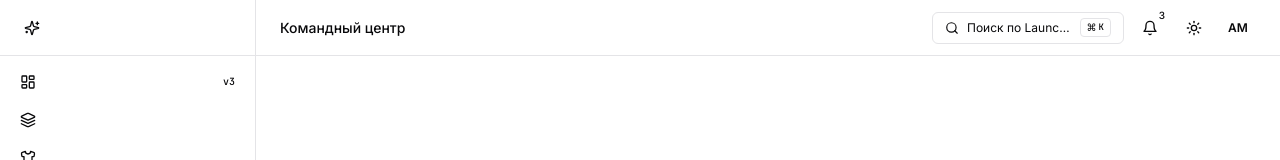
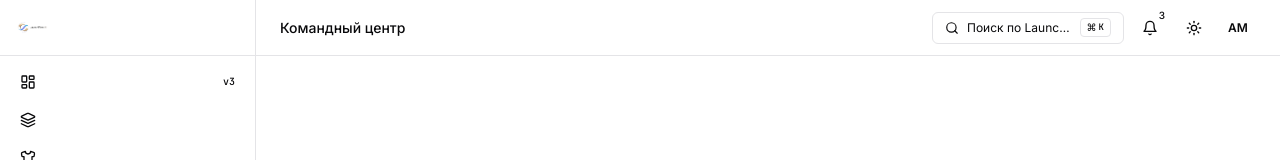
Before and after one commit to Kristine79/launchflow-ai, a React (Vite) app: page /dashboard in a window 1280 px wide. Shown: the top 160 px of the page. Built offline with nearby package versions, Linux system fonts and the light colour scheme; no server answers.

Commit message:
Add brand logo to sidebar

```diff
--- a/src/core/layout/Sidebar.tsx
+++ b/src/core/layout/Sidebar.tsx
@@ -6,11 +6,12 @@ import { useLocale } from '@/core/i18n/I18nProvider';
 import {
   LayoutDashboard, Layers, Shirt, Kanban, MessageSquare, Store,
   Image, Factory, CheckSquare, Bell, BookOpen, Brain, BarChart3,
-  Puzzle, History, Zap, ChevronLeft, ChevronRight, Sparkles,
+  Puzzle, History, Zap, ChevronLeft, ChevronRight,
 } from 'lucide-react';
 import { ScrollArea } from '@/core/ui/scroll-area';
 import { motion, AnimatePresence } from 'framer-motion';
 import type { ElementType } from 'react';
+import logoSrc from '@/assets/logo.png';
 
 const iconMap: Record<string, ElementType> = {
   LayoutDashboard, Layers, Shirt, Kanban, MessageSquare, Store,
@@ -31,8 +32,8 @@ export function Sidebar() {
       )}
     >
       <div className="flex h-14 items-center gap-2 px-4 border-b">
-        <div className="flex h-8 w-8 items-center justify-center rounded-lg bg-primary shrink-0">
-          <Sparkles className="h-4 w-4 text-primary-foreground" />
+        <div className="flex h-8 w-8 items-center justify-center shrink-0">
+          <img src={logoSrc} alt="LaunchFlow AI" className="h-8 w-8 object-contain" />
         </div>
         <AnimatePresence>
           {!collapsed && (
```
Also changed, not shown: src/assets/logo.png (added).
